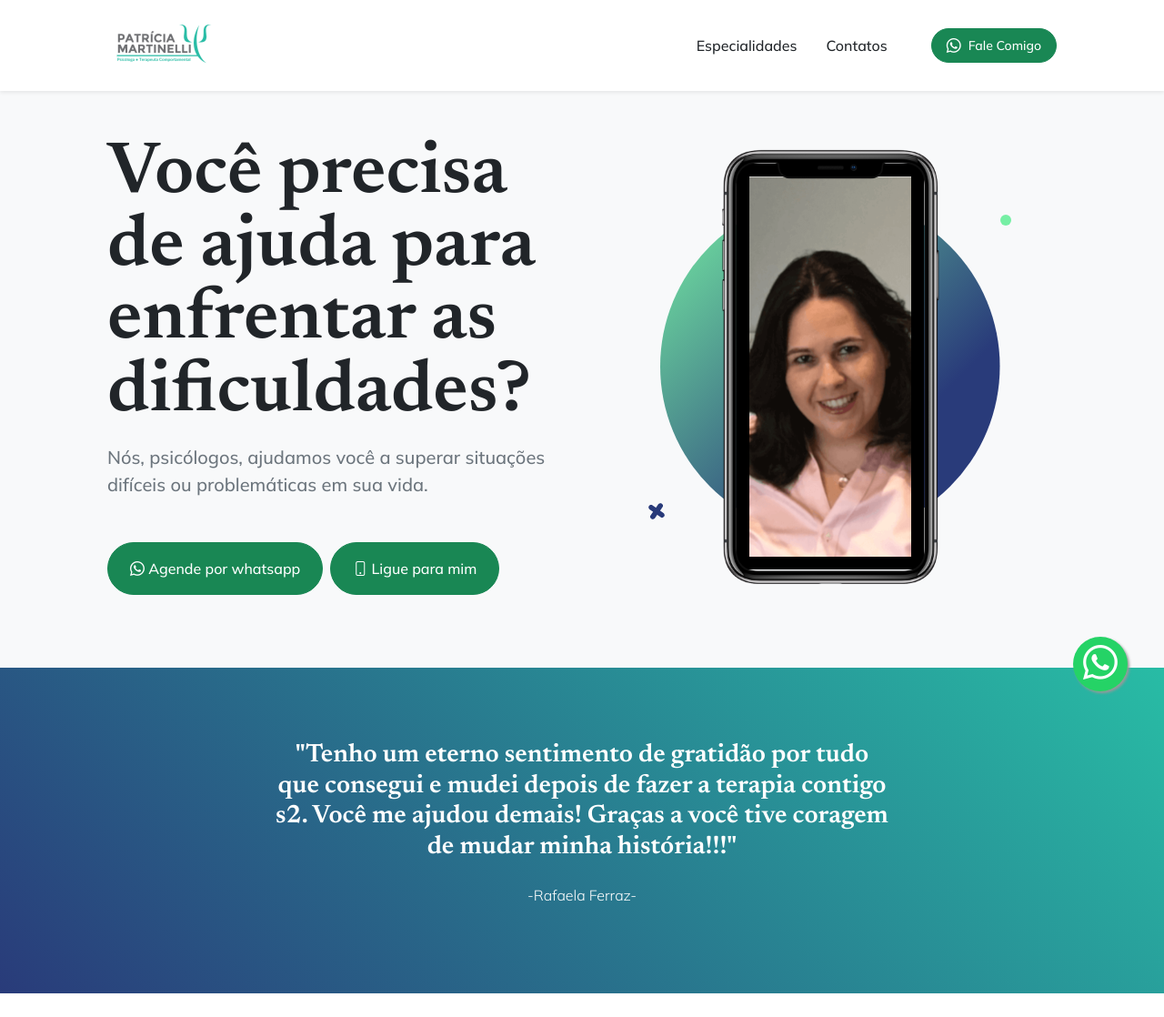
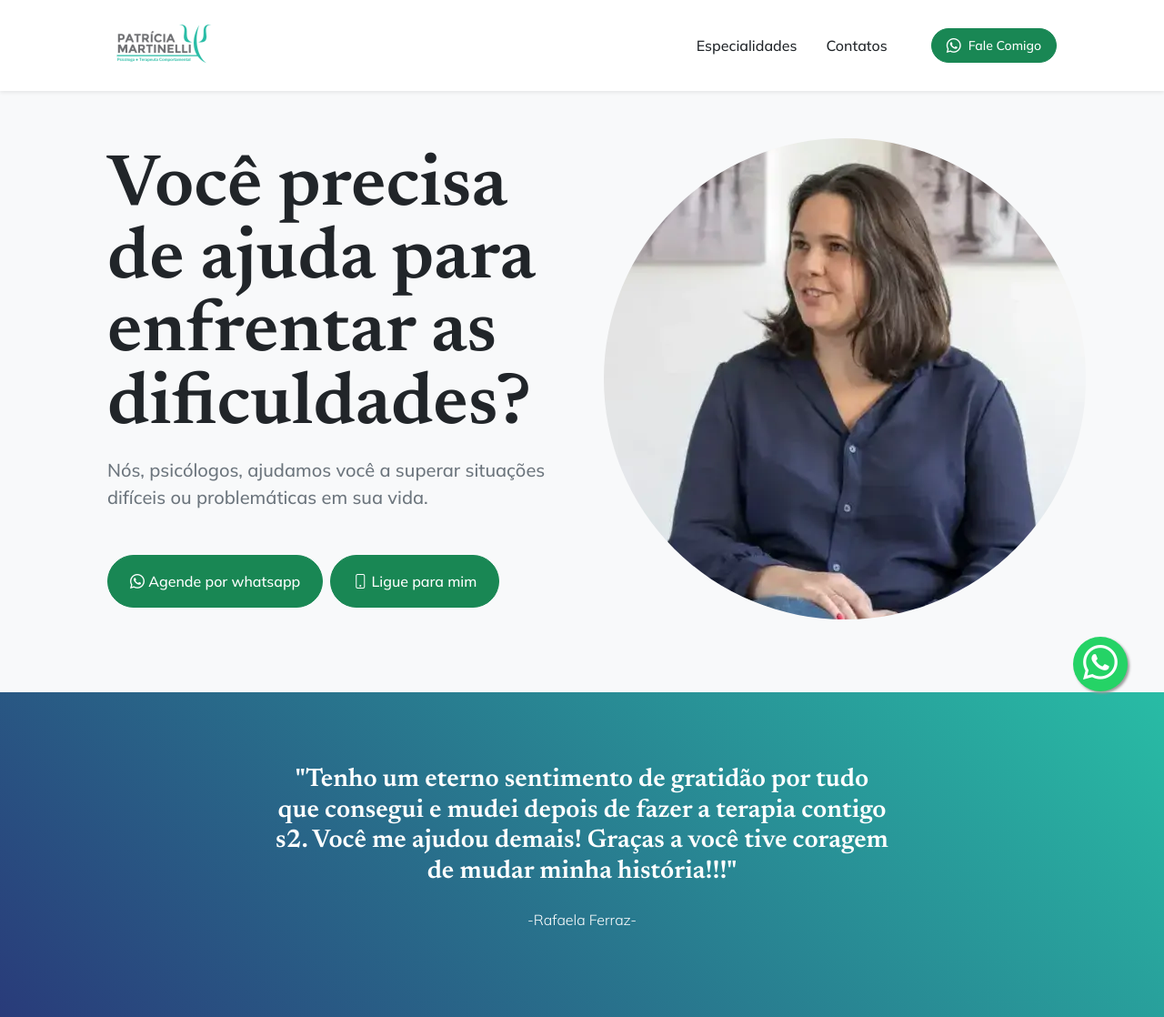
Before and after one commit to teruo-ot/patriciamartinelli.com.br, a PHP site: page / in a window 1280 px wide. Shown: the top 1118 px of the page at 91% size. Run offline with PHP 8.4, Linux system fonts and the light colour scheme.

Commit message:
Atualização Imagem

```diff
--- a/index.html
+++ b/index.html
@@ -44,27 +44,7 @@
                     </div>
                     <div class="col-lg-6">
                         <!-- Masthead device mockup feature-->
-                        <div class="masthead-device-mockup">
-                            <svg class="circle" viewBox="0 0 100 100" xmlns="http://www.w3.org/2000/svg">
-                                <defs>
-                                    <linearGradient id="circleGradient" gradientTransform="rotate(45)">
-                                        <stop class="gradient-start-color" offset="0%"></stop>
-                                        <stop class="gradient-end-color" offset="100%"></stop>
-                                    </linearGradient>
-                                </defs>
-                                <circle cx="50" cy="50" r="50"></circle></svg
-                            ><svg class="shape-1 d-none d-sm-block" viewBox="0 0 240.83 240.83" xmlns="http://www.w3.org/2000/svg">
-                                <rect x="-32.54" y="78.39" width="305.92" height="84.05" rx="42.03" transform="translate(120.42 -49.88) rotate(45)"></rect>
-                                <rect x="-32.54" y="78.39" width="305.92" height="84.05" rx="42.03" transform="translate(-49.88 120.42) rotate(-45)"></rect></svg
-                            ><svg class="shape-2 d-none d-sm-block" viewBox="0 0 100 100" xmlns="http://www.w3.org/2000/svg"><circle cx="50" cy="50" r="50"></circle></svg>
-                            <div class="device-wrapper">
-                                <div class="device" data-device="iPhoneX" data-orientation="portrait" data-color="black">
-                                    <div class="screen bg-black">
-                                        <img class="screen" src="assets/img/patricia-martinelli.png" />
-                                    </div>
-                                </div>
-                            </div>
-                        </div>
+                        <img class="rounded-circle" src="/assets/img/patriciamartinelli.webp">
                     </div>
                 </div>
             </div>
```
Also changed, not shown: assets/img/patriciamartinelli.webp (added), css/styles.css.
